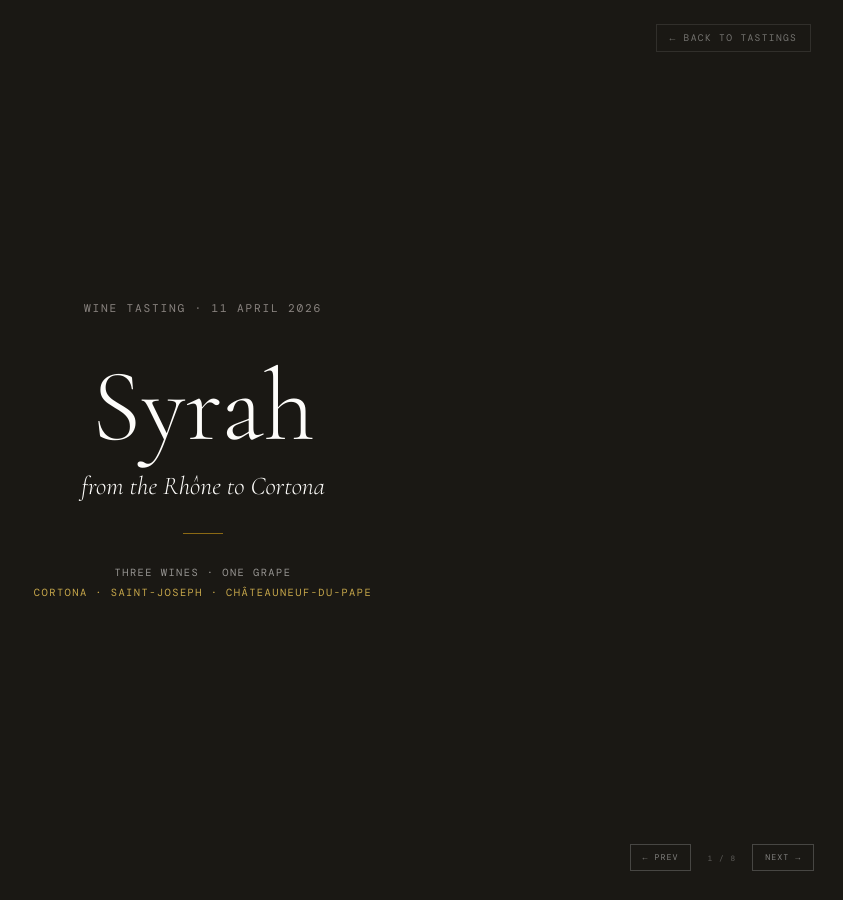
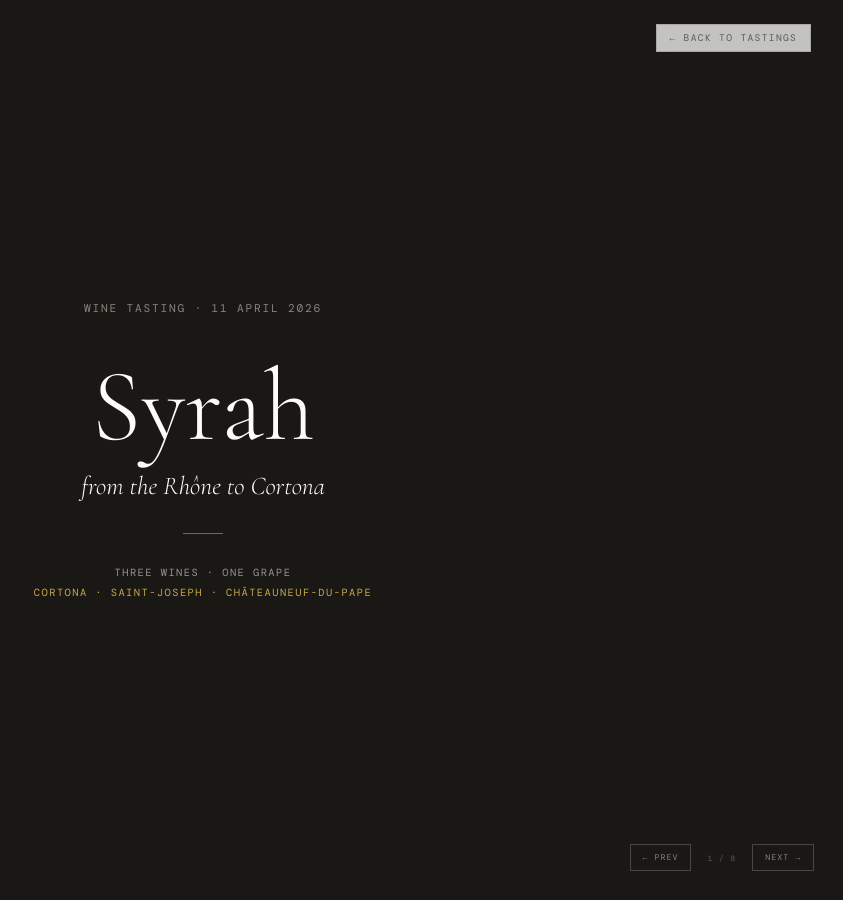
Before and after one commit to silviodirubbo/cellar, a Jekyll site: the page built from _tastings/syrah-rhone-to-cortona.html, in a window 1280 px wide. Shown: the whole page, without its empty margins (437-1280 px from the left). Built offline with Jekyll 4.4.1, drawn with Linux system fonts in a browser that asks for light colours; some web fonts are replaced.

Commit message:
Update styles for presentation layout

```diff
--- a/_layouts/presentation.html
+++ b/_layouts/presentation.html
@@ -27,18 +27,20 @@
       font-size: 0.6rem;
       letter-spacing: 0.14em;
       text-transform: uppercase;
-      color: rgba(253,252,250,.4);
-      background: none;
-      border: 1px solid rgba(253,252,250,.1);
+      color: rgba(26,24,20,.6);
+      background: rgba(253,252,250,.75);
+      border: 1px solid rgba(26,24,20,.15);
       padding: 0.4rem 0.8rem;
       text-decoration: none;
       transition: all 0.2s ease;
       z-index: 200;
+      backdrop-filter: blur(4px);
     }
 
     .deck-exit:hover {
-      color: rgba(253,252,250,.9);
-      border-color: rgba(253,252,250,.3);
+      color: rgba(26,24,20,.9);
+      border-color: rgba(26,24,20,.4);
+      background: rgba(253,252,250,.95);
     }
   </style>
 </head>
```
